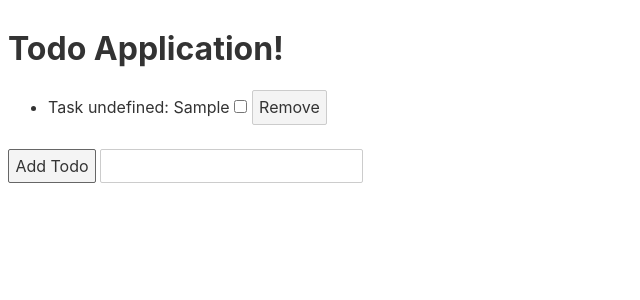
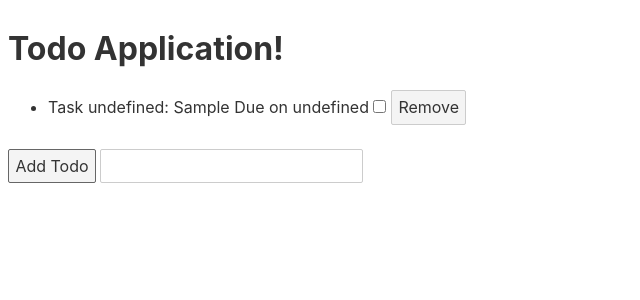
Before and after one commit to mattiasinokuchi/justin-scherer-svelte-todo, a Svelte app: page / in a window 1280 px wide. Both pictures are taken after typing "Sample" into the empty fields and a click on the button "Add Todo". Shown: the top 300 px of the page, without its empty margins (0-640 px from the left). Built offline with nearby package versions, Linux system fonts and the light colour scheme.

Commit message:
added due date

```diff
--- a/src/Todo.svelte
+++ b/src/Todo.svelte
@@ -5,6 +5,7 @@
 	export let completed;
 	export let num;
 	export let description;
+	export let dueDate;
 
 	const dispatch = createEventDispatcher();
 </script>
@@ -16,7 +17,7 @@
 </style>
 
 <li class:completed>
-	Task {num}: {description}
+	Task {num}: {description} Due on {dueDate}
 	<input type="checkbox" bind:checked={completed} />
 	<button on:click="{() => dispatch('remove', null)}">Remove</button>
 </li>
```
